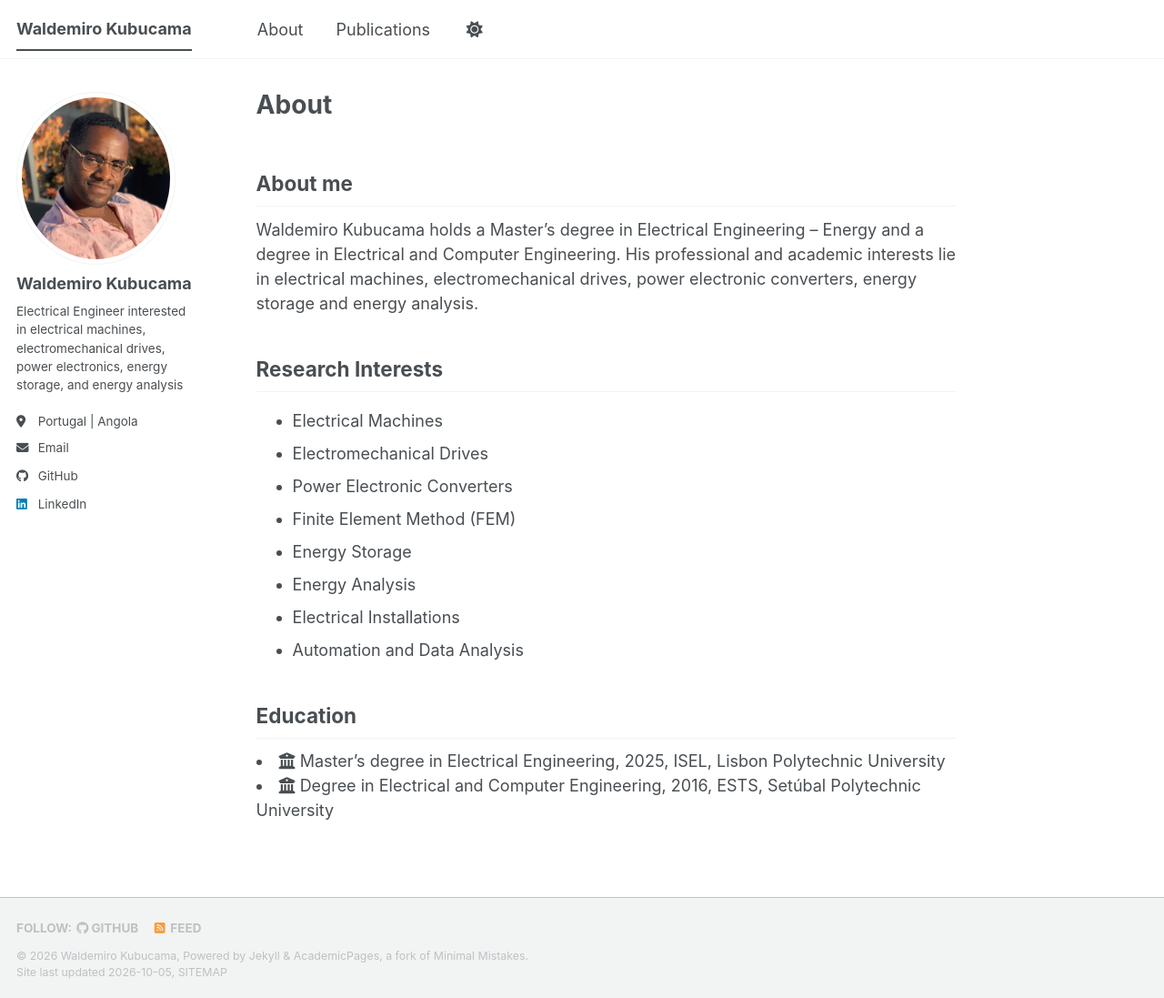
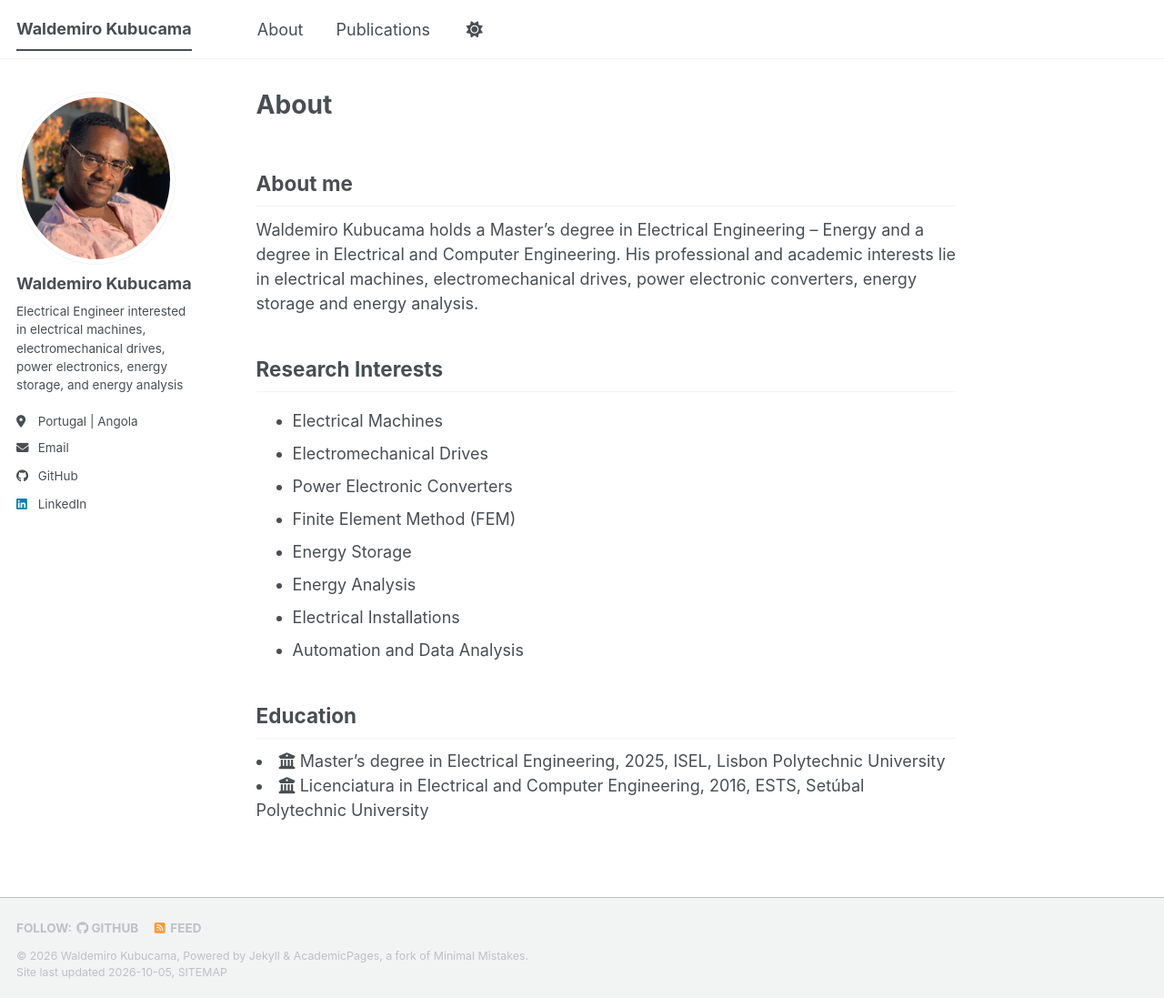
Before and after one commit to WaldemiroKubucama/WaldemiroKubucama, a Jekyll site: the page built from _pages/about.md, in a window 1280 px wide and 1097 px high. Shown: the whole window at 91% size. Built offline with Jekyll 4.4.1, drawn with Linux system fonts in a browser that asks for light colours; a style sheet for code colours, icons or effects is not loaded.

Commit message:
Update about.md

```diff
--- a/_pages/about.md
+++ b/_pages/about.md
@@ -26,5 +26,5 @@ Waldemiro Kubucama holds a Master’s degree in Electrical Engineering – Energ
 </li>
 
 <li>
-<i class="fa fa-university"></I> Degree in Electrical and Computer Engineering, 2016, ESTS, Setúbal Polytechnic University
+<i class="fa fa-university"></I> Licenciatura in Electrical and Computer Engineering, 2016, ESTS, Setúbal Polytechnic University
 </li>
```
